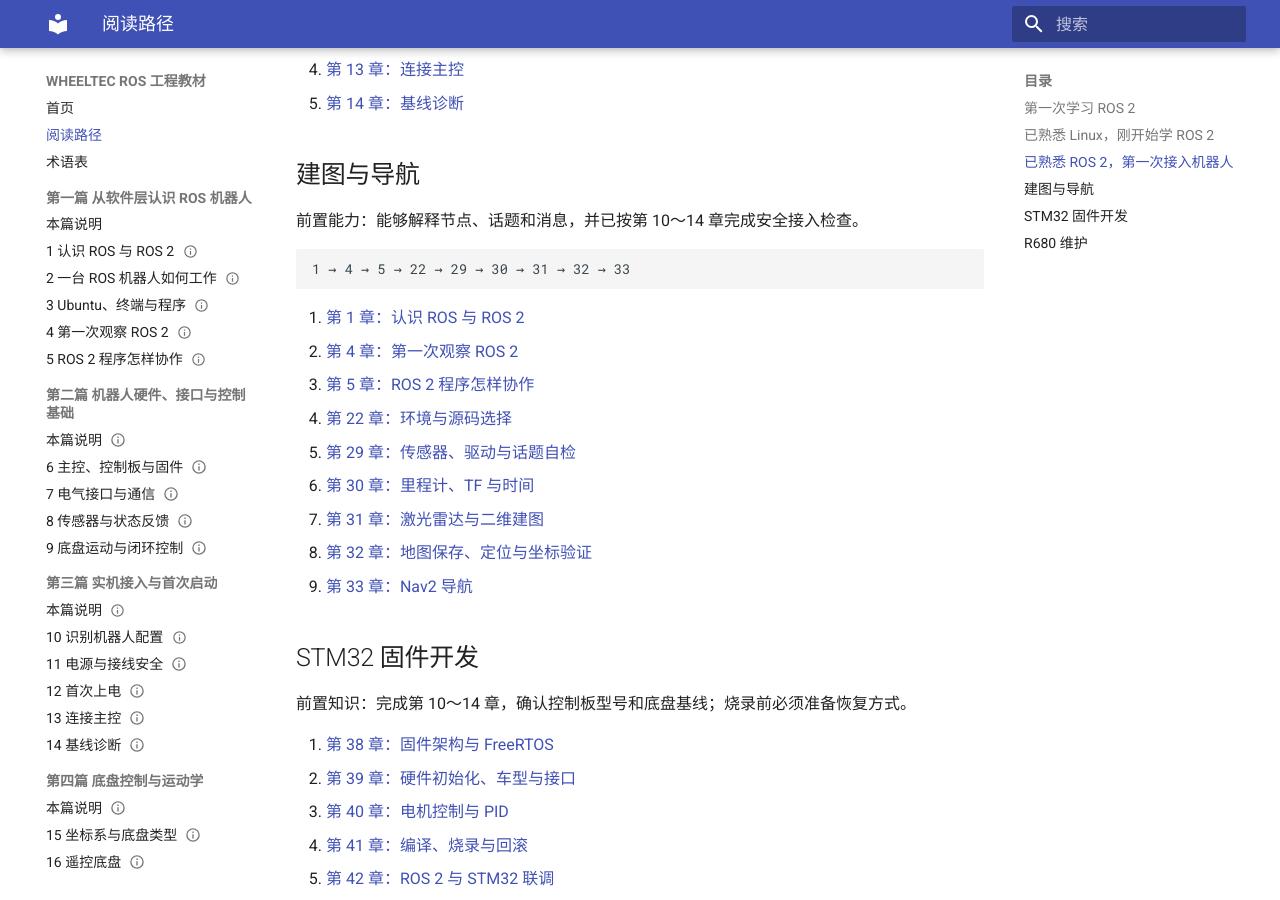
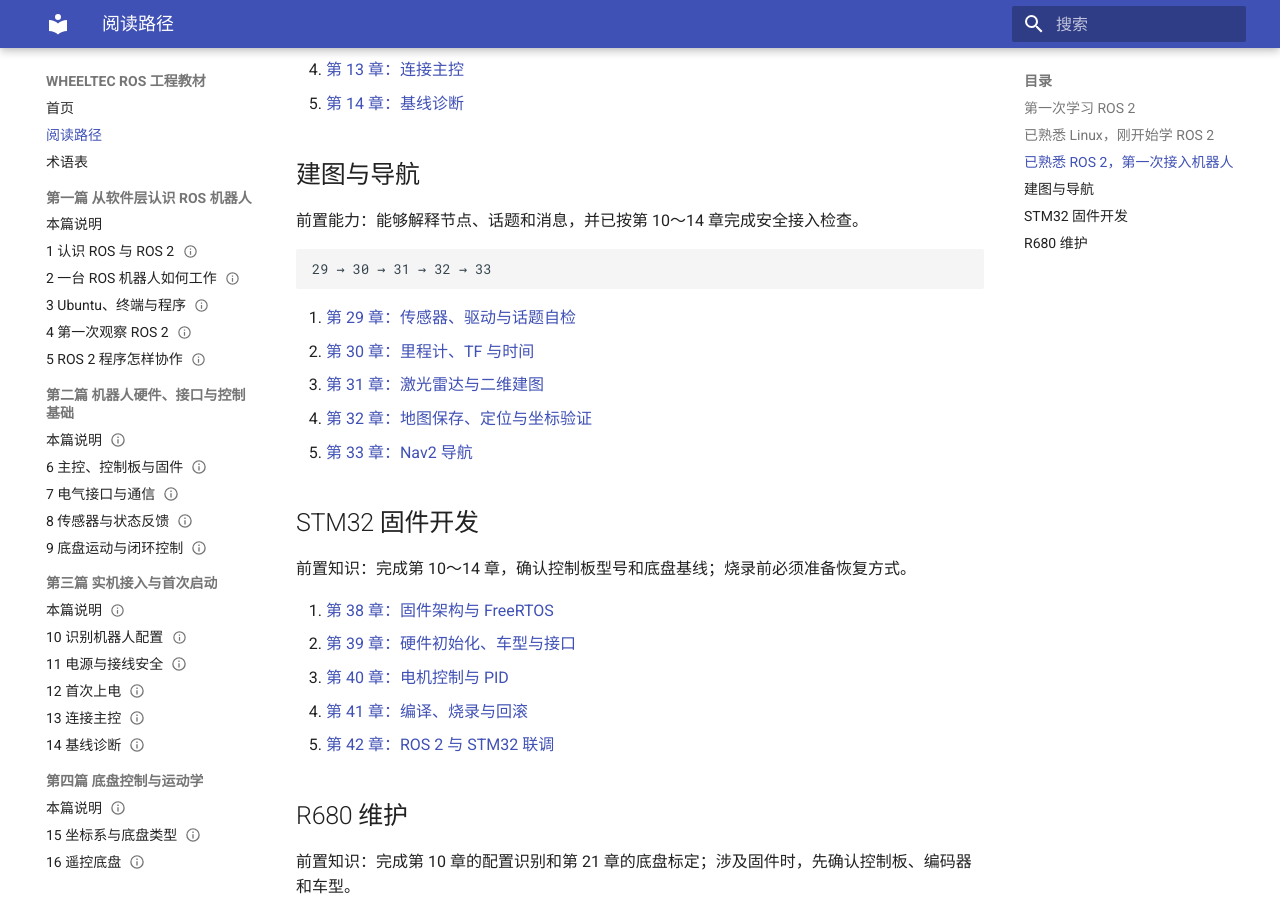
Before and after one commit to EnosElinsa/wheeltec-ros-textbook, an MkDocs documentation site: the page built from docs/reading-paths.md, in a window 1280 px wide and 900 px high, scrolled down 1320 px. Built offline with MkDocs 1.6.1 and Material for MkDocs 9.7.7, drawn with Linux system fonts in a browser that asks for light colours.

Commit message:
删除建图与导航阅读路径中的重复章节

````diff
--- a/docs/reading-paths.md
+++ b/docs/reading-paths.md
@@ -53,18 +53,14 @@
 前置能力：能够解释节点、话题和消息，并已按第 10～14 章完成安全接入检查。
 
 ```text
-1 → 4 → 5 → 22 → 29 → 30 → 31 → 32 → 33
+29 → 30 → 31 → 32 → 33
 ```
 
-1. [第 1 章：认识 ROS 与 ROS 2](01-foundations/01-understanding-ros.md)
-2. [第 4 章：第一次观察 ROS 2](01-foundations/04-first-ros2-observation.md)
-3. [第 5 章：ROS 2 程序怎样协作](01-foundations/05-ros2-communication.md)
-4. [第 22 章：环境与源码选择](05-ros2-development/22-environment-and-source-selection.md)
-5. [第 29 章：传感器、驱动与话题自检](06-sensors-navigation/29-sensor-checks.md)
-6. [第 30 章：里程计、TF 与时间](06-sensors-navigation/30-odometry-tf-time.md)
-7. [第 31 章：激光雷达与二维建图](06-sensors-navigation/31-lidar-and-mapping.md)
-8. [第 32 章：地图保存、定位与坐标验证](06-sensors-navigation/32-map-localization-tf.md)
-9. [第 33 章：Nav2 导航](06-sensors-navigation/33-nav2-navigation.md)
+1. [第 29 章：传感器、驱动与话题自检](06-sensors-navigation/29-sensor-checks.md)
+2. [第 30 章：里程计、TF 与时间](06-sensors-navigation/30-odometry-tf-time.md)
+3. [第 31 章：激光雷达与二维建图](06-sensors-navigation/31-lidar-and-mapping.md)
+4. [第 32 章：地图保存、定位与坐标验证](06-sensors-navigation/32-map-localization-tf.md)
+5. [第 33 章：Nav2 导航](06-sensors-navigation/33-nav2-navigation.md)
 
 ## STM32 固件开发
 
````
Also changed, not shown: 1 other file.
